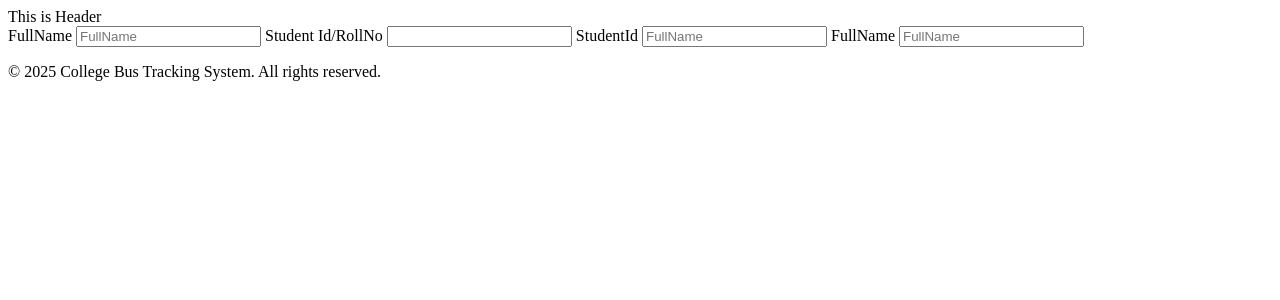
After one commit to abhishekabck/BusTrackingMachanism, a Flask app: page /student-signup in a window 1280 px wide. The commit adds this page. Shown: the top 300 px of the page. Run offline with Flask 3, Linux system fonts and the light colour scheme.

Commit message:
some adjustmants

```diff
--- a/src/app.py
+++ b/src/app.py
@@ -12,3 +12,11 @@ def index():
 @app.route('/Login')
 def login_menu():
     return render_template('LoginMenu.html', title="Login | College BusTracker ")
+
+@app.route('/SignUp')
+def signup_menu():
+    return render_template('SignUpMenu.html', title="SignUp | College BusTracker ")
+
+@app.route('/student-signup')
+def student_signup():
+    return render_template('SignUpStudent.html', title="SignUp | Student | College BusTracker ")
--- /dev/null
+++ b/src/templates/SignUpStudent.html
@@ -0,0 +1,26 @@
+{% extends "components/MasterTemp.html" %}
+{% block header %} This is Header {% endblock %}
+{% block body_section %}
+<form action="POST" class="form-container">
+  <label class="f-name">
+    <span>FullName</span>
+    <input type="text" placeholder="FullName" name="f_name" required>
+  </label>
+
+  <label class="f-sid">
+    <span>Student Id/RollNo</span>
+    <input type="number" name="sid" required>
+  </label>
+
+  <label class="f-collegename">
+    <span>StudentId</span>
+    <input type="text" placeholder="FullName" name="f_name" required>
+  </label>
+
+  <label class="f-name">
+    <span>FullName</span>
+    <input type="text" placeholder="FullName" name="f_name" required>
+  </label>
+
+</form>
+{% endblock %}
--- a/src/templates/components/MasterTemp.html
+++ b/src/templates/components/MasterTemp.html
@@ -4,7 +4,7 @@
     <meta charset="UTF-8">
     <meta name="description" content="College Bus Tracking System for Students and Staff">
     <meta name="viewport" content="width=device-width, initial-scale=1.0">
-    <link rel="icon"  type="image/x-icon" href="{{ url_for('static', filename = 'images/favicon.png') }}">
+    <link rel="icon"  type="image/x-icon" href="{{ url_for('static', filename = 'images/favicon.jpg ') }}">
     {% block head %}{% endblock %}
     <title>{% block title %} {{ title | default("College Bus Tracking System") }} {% endblock %}</title>
 </head>
--- a/src/templates/index.html
+++ b/src/templates/index.html
@@ -10,7 +10,7 @@
 {% endblock %}
 
 {% block body_section %}
-    <h1> Main Body...</h1>
+    Main Body...
 {% endblock %}
 
 {% block footer %}
```
Also changed, not shown: src/templates/SignUpMenu.html (added, +9 -0 lines).
